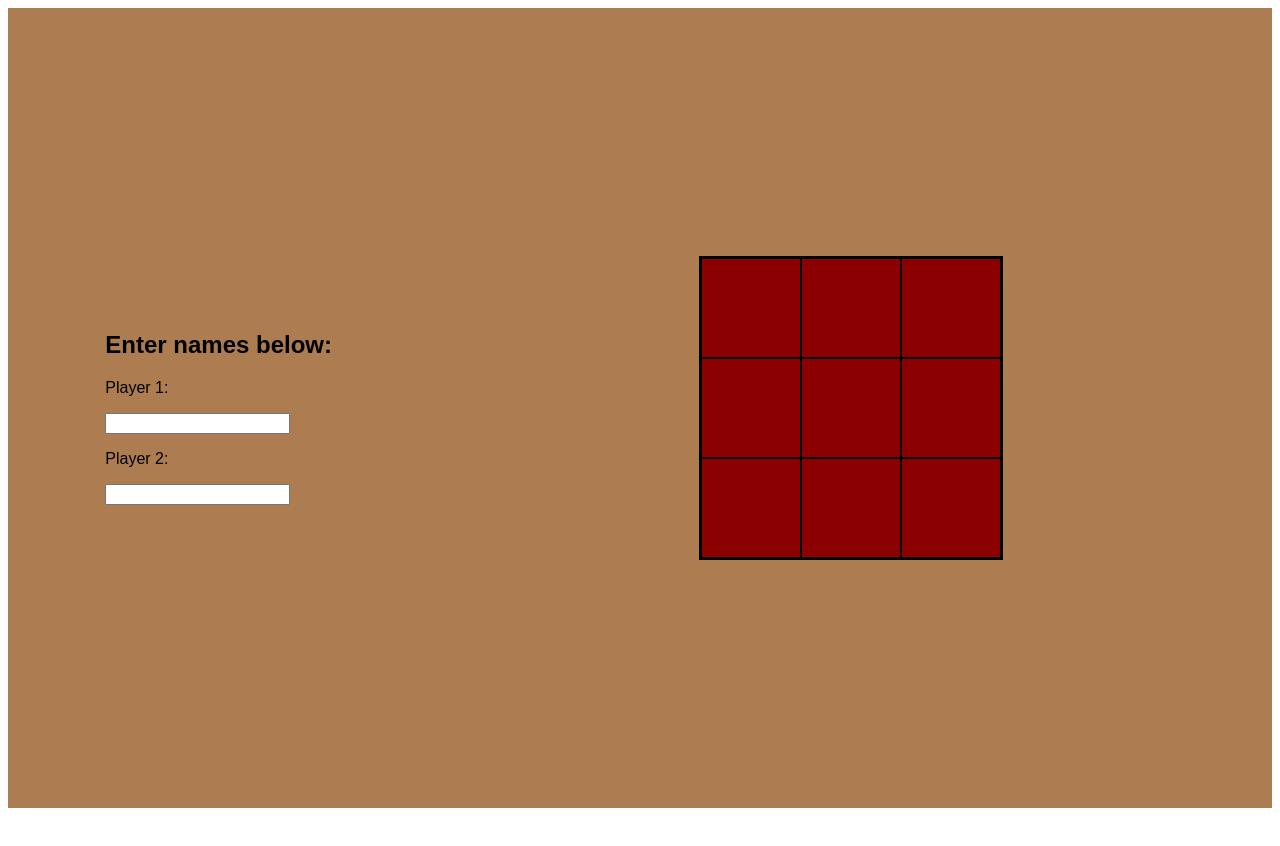
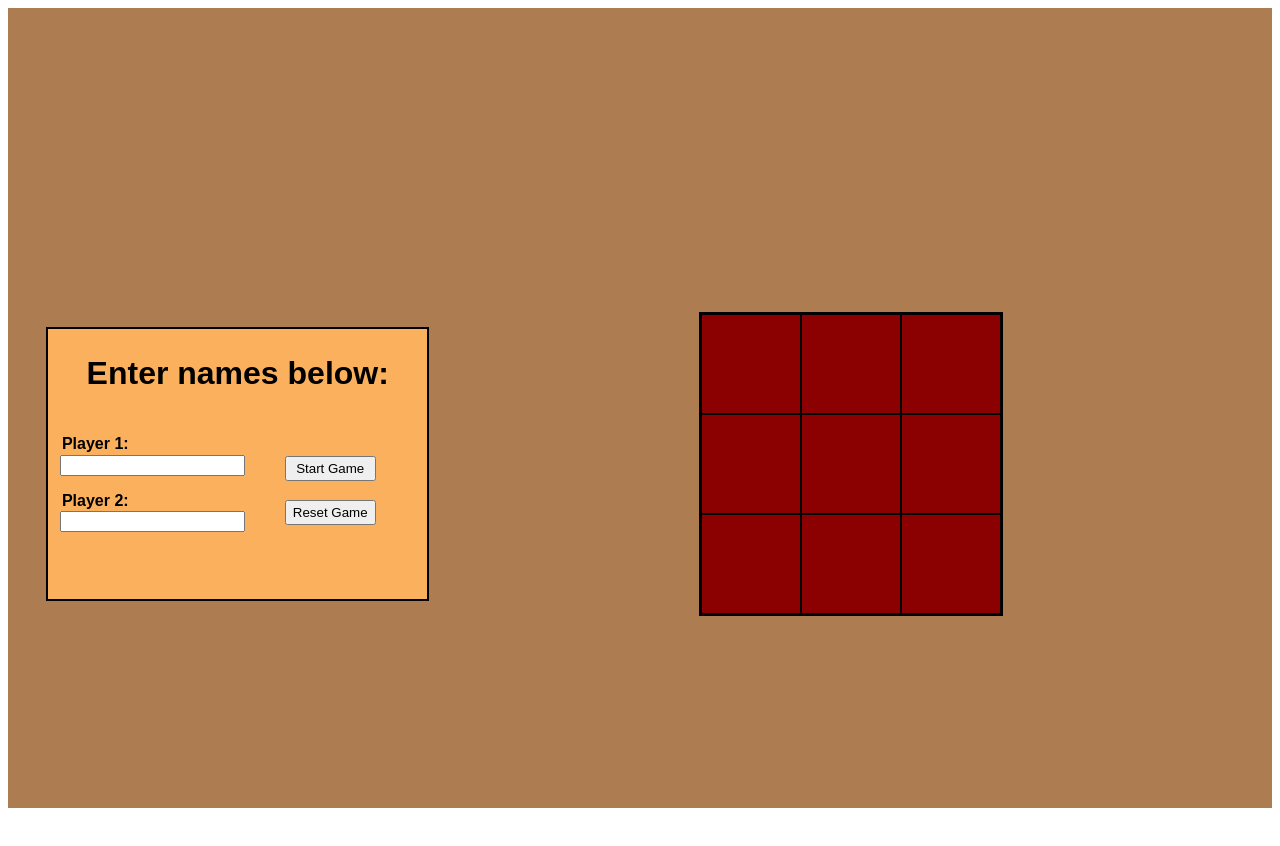
Before and after one commit to nmufson/tic-tac-toe, a plain HTML site: page index.html in a window 1280 px wide. Before the commit the page ends 816 px from the top, so only its background shows below. Drawn offline with Linux system fonts and the light colour scheme.

Commit message:
game works. need to refactor

```diff
--- a/index.html
+++ b/index.html
@@ -12,12 +12,24 @@
         <div class = "left-side">
             <div class = "players">
                 <h2>Enter names below:</h2>
-                <p>Player 1:</p><input type="text">
-                <p>Player 2:</p><input type="text">
+                <div class="input-area">
+                    <div class="player-info">
+                        <div>
+                            <p>Player 1:</p><input type="text" id="player-one">
+                        </div>
+                        <div>
+                            <p>Player 2:</p><input type="text" id="player-two">
+                        </div>
+                    </div>
+                    <div class="game-buttons">
+                        <button id = "start">Start Game</button>
+                        <button id = "reset">Reset Game</button>
+                    </div>
+                </div>
             </div>
         </div>
         <div class = "right-side">
-            <div class="result">
+            <div class="game-result">
 
             </div>
             <div id="game-container">
@@ -31,7 +43,7 @@
                 <div id="7" class="square"></div>
                 <div id="8" class="square"></div>
             </div>
-            <div class = "turn">
+            <div class = "turn-result">
 
             </div>
         </div>
--- a/style.css
+++ b/style.css
@@ -15,14 +15,83 @@ body {
 }
 
 .players {
+    width: 90%;
     align-self: center;
+    justify-self: end;
+    border: 2px black solid;
+    display: grid;
+    grid-template-rows: 1fr 2fr;
+    background-color: #fab05c;
+
+}
+
+.players * p {
+    font-weight: bold;
+    padding-left: 1%;
+    margin-bottom: 1%;
+    white-space: nowrap;
+}
+
+.players > h2 {
+    font-size: 2em;
+    padding: 0px 0px 0px 0px;
     justify-self: center;
 }
 
+.player-info {
+    margin-left: 4%;
+    display: flex;
+    flex-direction: column;
+}
+
+.input-area {
+    display: grid;
+    grid-template-columns: 1fr 1fr;
+    justify-self: center
+}
+
+.game-buttons {
+    display: flex;
+    justify-self: center;
+    justify-content: center;
+    flex-direction: column;
+    margin-bottom: 20%;
+}
+
+button {
+    width: 100%;
+    height: 25px;
+
+    whie-space: nowrap;
+}
+
+.game-buttons > :first-child {
+    margin-bottom: 20%;
+}
+
+
+
 .right-side {
     display: grid;
-    grid-template-rows: 1fr 2fr 1fr;
+    grid-template-rows: 1fr 1fr 1fr;
+    justify-content: center;
 }
+
+.game-result {
+    align-self: end;
+    justify-self: center;
+    font-size: 3em;
+    font-weight: bold;
+}
+
+.turn-result {
+    align-self: start;
+    justify-self: center;
+    font-size: 2em;
+    font-weight: bold;
+}
+
+
 
 #game-container {
     display: grid;
--- a/tic-tac-toe.js
+++ b/tic-tac-toe.js
@@ -40,13 +40,13 @@ function cell() {
 //conrol flow of the game
 function gameController(
     playerOneName = "Player One",
-    PlayerTwoName = "Player Two"
+    playerTwoName = "Player Two"
     ) {
     const board = gameBoard();
 
     const players = [
         {name: playerOneName, mark: 1},
-        {name: PlayerTwoName, mark: 2}
+        {name: playerTwoName, mark: 2}
     ];
 
     let activePlayer = players[0];
@@ -56,7 +56,10 @@ function gameController(
             activePlayer = players[1]
         } else {
             activePlayer = players[0]
+            console.log(activePlayer)
         };
+        turnMessageP.textContent += ` ${activePlayer.name}'s turn.`;
+
     }
     const getActivePlayer = () => activePlayer;
 
@@ -68,14 +71,83 @@ function gameController(
     }
     let hasWinner = false;
     let marked = false;
+    let gameStarted =false;
+
+    const turnMessageDiv = document.querySelector('.turn-result');
+    const turnMessageP = document.createElement('p');
+    turnMessageDiv.appendChild(turnMessageP);
+    const gameResultDiv = document.querySelector('.game-result');
+    const gameResultMessage = document.createElement('p');
+    gameResultDiv.appendChild(gameResultMessage);
+
+    const playerOneInput = document.querySelector('#player-one');
+    const playerTwoInput = document.querySelector('#player-two');
+
+    const startGame = () => {
+
+
+        if ((playerOneInput.value === '') || (playerTwoInput.value === '')) {
+            gameStarted = false;
+            turnMessageP.textContent = '';
+        } else {
+            gameStarted = true;
+
+
+
+            players[0].name = playerOneInput.value;
+            players[1].name = playerTwoInput.value;
+
+            turnMessageP.textContent = `${getActivePlayer().name} starts`;
+
+            playerOneInput.value = '';
+            playerTwoInput.value = '';
+
+
+            startButton.removeEventListener('click', startGame);
+        }
+
+    }
+    const startButton = document.querySelector('#start');
+    startButton.addEventListener('click', startGame);
+
+
+
+    const resetGame = () => {
+        gameStarted = false;
+        playerOneInput.value = '';
+        playerTwoInput.value = '';
+
+        const boardArray = board.getBoard()
+
+        boardArray.forEach((element) => {
+            element.addMark(0)
+        })
+
+        const marksList = document.querySelectorAll('.mark')
+
+        marksList.forEach((mark) => {
+            mark.parentNode.removeChild(mark);
+        })
+
+        turnMessageP.textContent = 'Game reset'
+        gameResultMessage.textContent = '';
+
+        startButton.addEventListener('click', startGame);
+    }
+    const resetButton = document.querySelector('#reset');
+    resetButton.addEventListener('click', resetGame);
+
+
+
+
     const playRound = (square) => {
-
+        if (gameStarted) {
             if (!(board.getBoard()[square].getValue() === 0)) {
                 console.log(`Square has already been marked`);
                 marked = true;
             } else {
+                turnMessageP.textContent = `${getActivePlayer().name} marks square ${square}.`;
 
-            console.log(`${getActivePlayer.name} marks sqaure ${square}`);
                 board.chooseMark(square,getActivePlayer().mark);
 
 
@@ -96,7 +168,9 @@ function gameController(
                     if (hasWinner) {
                             board.printBoard();
                             console.log(`${getActivePlayer().name} wins!`);
-                        startGame.game.hasWinner = true;
+                            gameResultMessage.textContent = `${getActivePlayer().name} wins!`;
+                            userClick.game.hasWinner = true;
+
                             return;
                         };
 
@@ -104,6 +178,7 @@ function gameController(
 
                 switchPlayerTurn();
                 printNewRound();
+            }
         }
     }
     //initial play game message
@@ -119,10 +194,12 @@ function gameController(
 function userControls() {
     const squareList = document.querySelectorAll('.square');
     let squareId;
+    const game = gameController();
 
-    const game = gameController();
-    const board = gameBoard();
-
+    const resetButton = document.querySelector('#reset');
+    resetButton.addEventListener('click', () => {
+        game.hasWinner = false;
+    });
 
 
     //brinch this function definition out of the forEach
@@ -154,13 +231,13 @@ function userControls() {
 
         if (boardValues[square.id] === 1) {
             const xMark = document.createElement('p');
-            xMark.classList.add('xMark');
+            xMark.classList.add('mark','xMark');
             xMark.textContent = 'X';
             squareDiv.appendChild(xMark);
         }
         if (boardValues[square.id] === 2) {
             const oMark = document.createElement('p');
-            oMark.classList.add('oMark');
+            oMark.classList.add('mark','oMark');
             oMark.textContent = 'O';
             squareDiv.appendChild(oMark);
         }
@@ -174,9 +251,14 @@ function userControls() {
 
 
 
+
+
+
+
     return {squareList,clickSquare,game}
 }
 
-const startGame = userControls();
+
+
+const userClick = userControls();
 const board = gameBoard();
-const controller = gameController();
```
Lines whose indentation alone changed are shown as unchanged.
